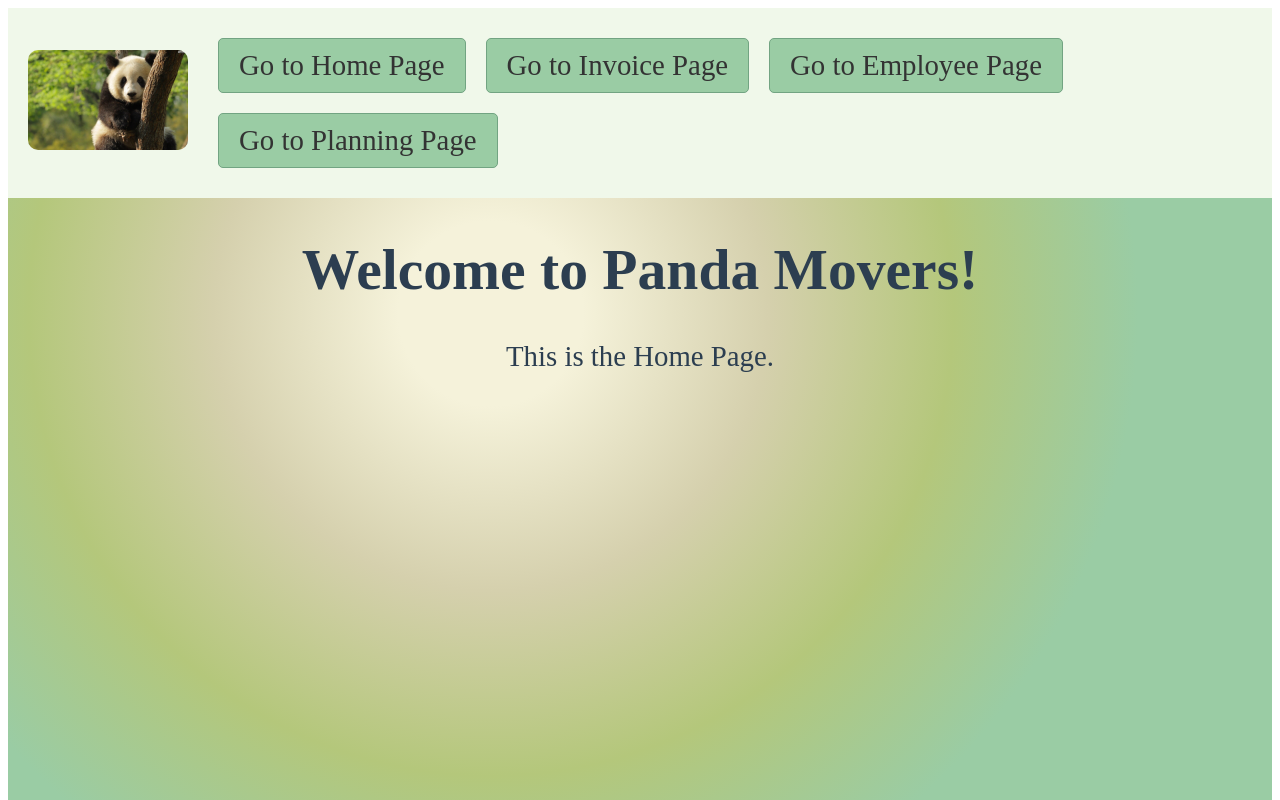
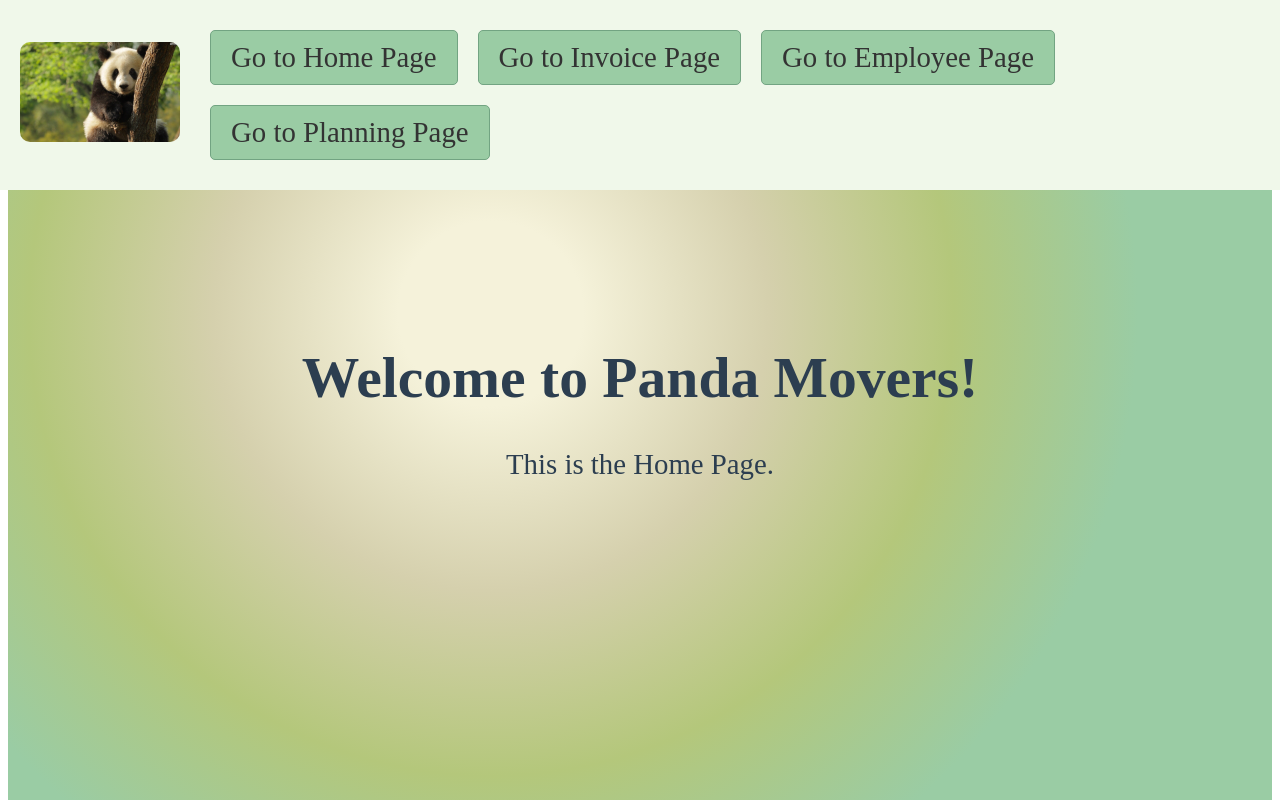
Before and after one commit to RikHenning/Hour-admin, a Vue app in the folder hour-admin/hourtracking/: page /homePage in a window 1280 px wide. Shown: the top 800 px of the page. Built offline with nearby package versions, Linux system fonts and the light colour scheme.

Commit message:
02-02-2024 #3

```diff
--- a/hour-admin/hourtracking/src/assets/style.css
+++ b/hour-admin/hourtracking/src/assets/style.css
@@ -1,5 +1,8 @@
 
 #app {
+  display: flex;
+  justify-content: center;
+  align-items: center;
   font-family: 'Dancing Script', cursive;
   font-weight: 1800;
   font-size: 1.8rem;
@@ -26,3 +29,14 @@
   display: block;
   z-index: 1
 }
+
+.button-styling {
+  font-family: 'Dancing Script', cursive;
+  font-weight: 1800;
+  font-size: 1.8rem;
+  background-color: #b4c77b;
+  cursor: pointer;
+  width: 250px;
+  height: 40px;
+  margin: 10px;
+}
--- a/hour-admin/hourtracking/src/components/AvailabilityTable.vue
+++ b/hour-admin/hourtracking/src/components/AvailabilityTable.vue
@@ -1,5 +1,5 @@
   <template>
-    <div>
+    <div class="createNewEmployee">
       <div class="dayAvailability">
         <div class="weekColumn">
           <div class="week">Week</div>
@@ -7,11 +7,6 @@
             Total Hours: {{ calculateTotalHours }}
           </div>
         </div>
-
-        <!-- Additional divs with gaps -->
-
-
-        <!-- Individual day details -->
         <div v-for="day in days" :key="day" class="dayColumns">
           <div class="day">{{ day }}</div>
           <div class="time-section">
@@ -22,8 +17,6 @@
           </div>
         </div>
       </div>
-
-      <!-- Additional divs with gaps -->
       <div class="gap"></div>
       <div class="employeeDetails">
         <div class="totalHours">
@@ -35,6 +28,7 @@
         <label for="lastName">Last Name:</label>
         <input type="text" v-model="lastName" id="lastName" />
       </div>
+      <button class='button-styling' type="submit">Create new Employee</button>
     </div>
   </template>
 
--- a/hour-admin/hourtracking/src/components/Header.vue
+++ b/hour-admin/hourtracking/src/components/Header.vue
@@ -38,7 +38,11 @@ export default {
     align-items: center;
     justify-content: space-between;
     padding: 20px;
-    background-color: #f0f8ea; /* Pale green background color */
+    background-color: #f0f8ea;
+    position: fixed;
+    top: 0;
+    left: 0;
+    width: 100%;
   }
 
   .clickable-image {
@@ -46,10 +50,10 @@ export default {
   }
 
   .image-container img {
-    width: 160px; /* Adjust the width as needed */
+    width: 160px;
     height: auto;
     margin-right: 20px;
-    border-radius: 10px; /* Optional: add rounded corners to the image */
+    border-radius: 10px;
   }
 
   .router-links {
```
